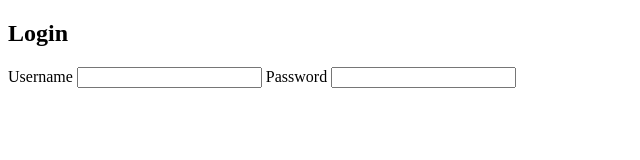
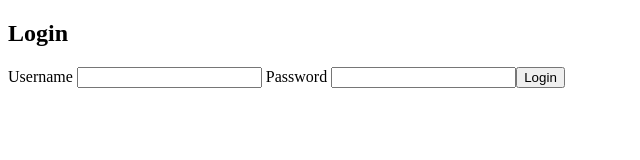
Before and after one commit to cguttweb/nuxt3-fundamentals, a Nuxt app: page /login in a window 1280 px wide. Shown: the top 160 px of the page, without its empty margins (0-640 px from the left). Built offline with nearby package versions, Linux system fonts and the light colour scheme.

Commit message:
learning about composables and global state management with useState composable

```diff
--- /dev/null
+++ b/composables/useIsLoggedIn.ts
@@ -0,0 +1 @@
+export const useIsLoggedIn = () => useState<boolean>('isLoggedIn', () => false)
--- a/layouts/default.vue
+++ b/layouts/default.vue
@@ -1,12 +1,16 @@
+<script setup>
+const isLoggedIn = useIsLoggedIn()
+</script>
+
 <template>
   <div>
     <nav style="display: flex; gap: 15px">
       <NuxtLink to="/">Home</NuxtLink>
       <NuxtLink to="/movies">Movies</NuxtLink>
       <NuxtLink to="https://vueschool.io">Vue School</NuxtLink>
+      <NuxtLink v-if="!isLoggedIn" to="/login">Login</NuxtLink>
+      <a href="#" v-else @click.prevent="isLoggedIn = false">Logout</a>
     </nav>
     <slot></slot>
   </div>
 </template>
-
-<script setup></script>
--- a/middleware/logger.global.ts
+++ b/middleware/logger.global.ts
@@ -1,5 +1,5 @@
 export default defineNuxtRouteMiddleware((to, from) => {
   // this is known as named middleware when middleware directory
   // added .global to filename to make it global meaning it applies whether middleware array is defined on the page or not
-  console.log(to, from, 'from named middleware')
+  // console.log(to, from, 'from named middleware')
 })
--- a/pages/login.vue
+++ b/pages/login.vue
@@ -1,21 +1,30 @@
+<script setup>
+// 1st arg = key to identity the state & 2nd arg is default needs to be returned from callback function
+// const isLoggedIn = useState('isLoggedIn', () => false)
+const isLoggedIn = useIsLoggedIn()
+definePageMeta({
+  layout: 'plain',
+})
+
+function login() {
+  isLoggedIn.value = true
+  useRouter().push('/')
+}
+</script>
+
 <template>
   <div>
-  <h2>Login</h2>
-    <form>
+    <h2>Login</h2>
+    <form @submit.prevent="login">
       <label for="">
         Username
-        <input type="text" name="" id="" />
+        <input type="text" />
       </label>
       <label for="">
         Password
-        <input type="password" name="" id="" />
+        <input type="password" autocomplete="test" />
       </label>
+      <button>Login</button>
     </form>
   </div>
 </template>
-
-<script setup>
-definePageMeta({
-  layout: 'plain',
-})
-</script>
```
